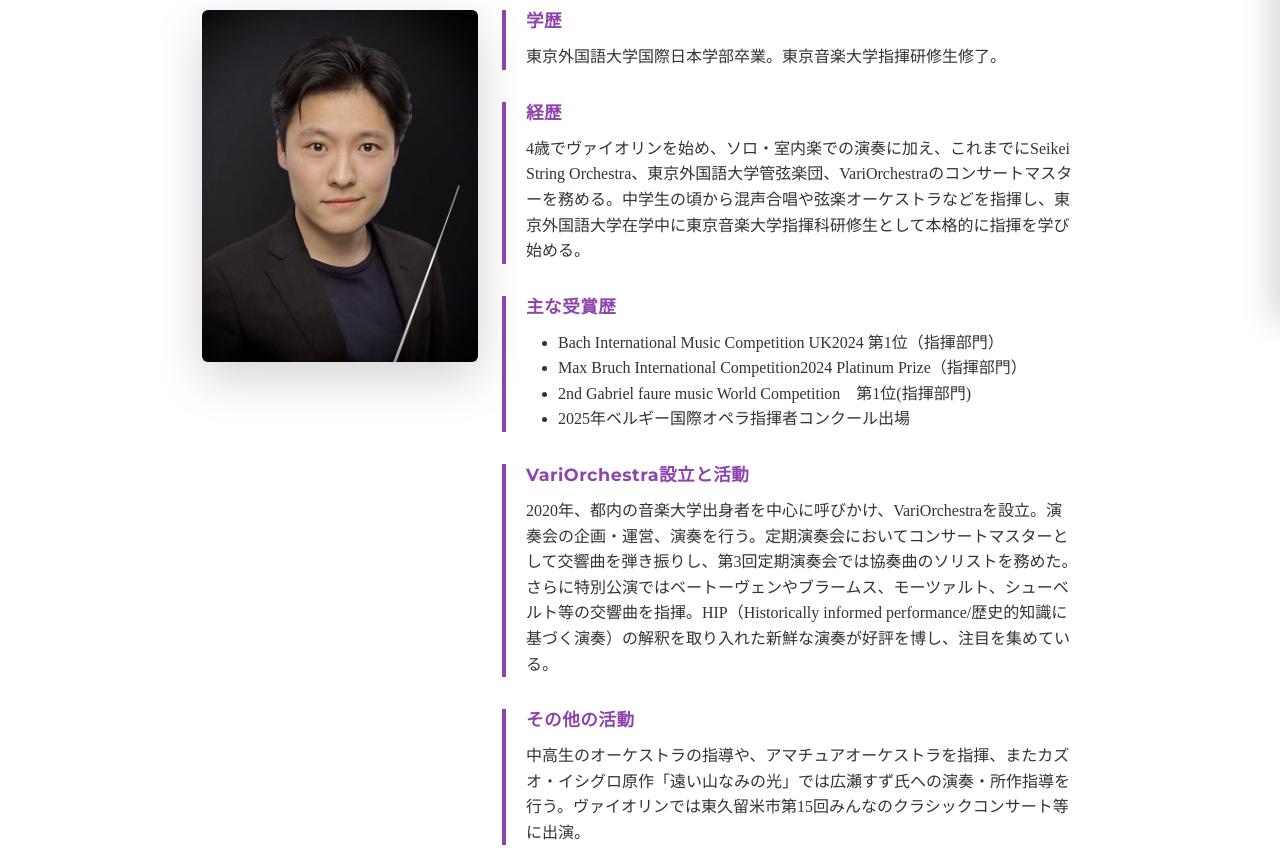
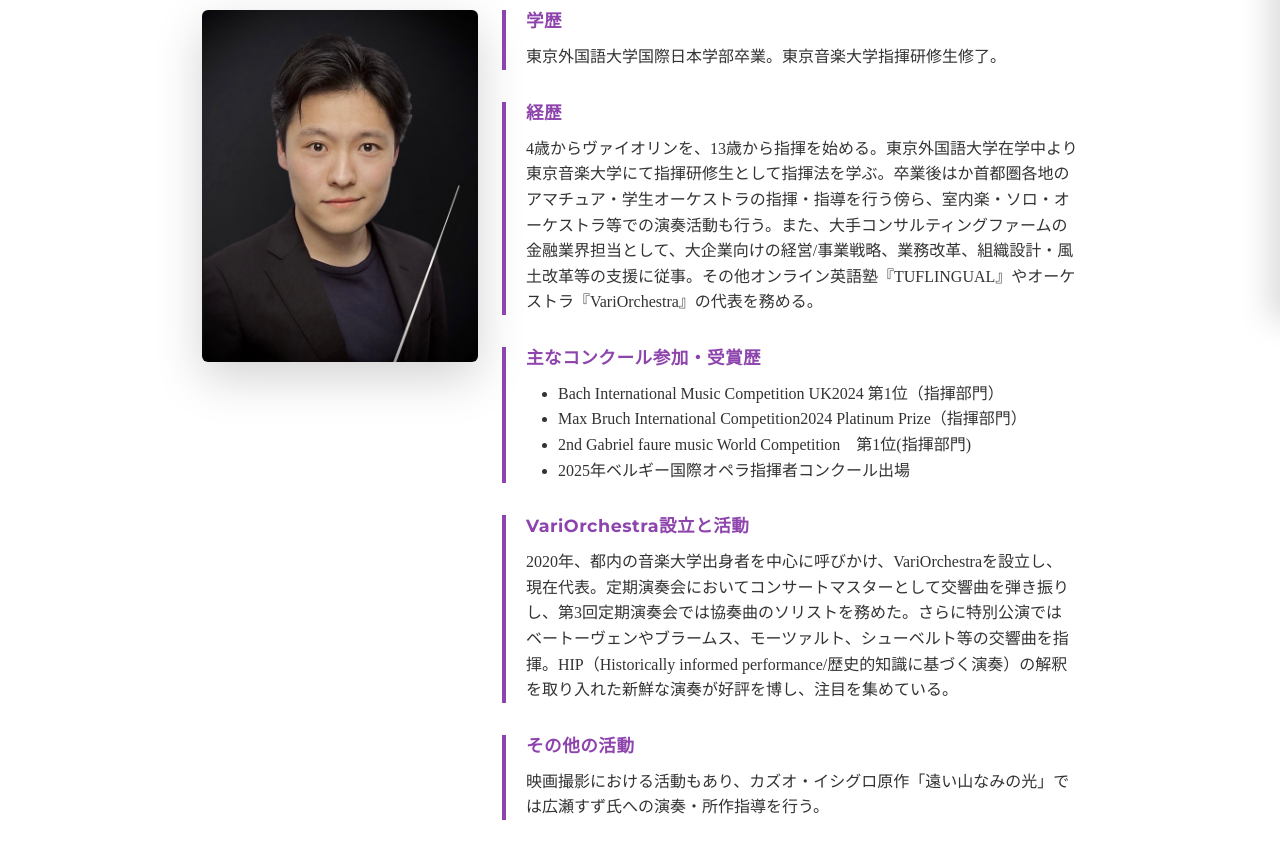
Before and after one commit to shostako315/satoeigo.github.io, a plain HTML site: page index.html in a window 1280 px wide. Shown: the part 480-1328 px from the top of the page. Drawn offline with nearby package versions, Linux system fonts and the light colour scheme.

Commit message:
Update index.html

```diff
--- a/index.html
+++ b/index.html
@@ -65,13 +65,13 @@
                 <div>
                   <h3 class="profile-section-title">経歴</h3>
                   <p>
-                    4歳でヴァイオリンを始め、ソロ・室内楽での演奏に加え、これまでにSeikei String Orchestra、東京外国語大学管弦楽団、VariOrchestraのコンサートマスターを務める。中学生の頃から混声合唱や弦楽オーケストラなどを指揮し、東京外国語大学在学中に東京音楽大学指揮科研修生として本格的に指揮を学び始める。
+                    4歳からヴァイオリンを、13歳から指揮を始める。東京外国語大学在学中より東京音楽大学にて指揮研修生として指揮法を学ぶ。卒業後はか首都圏各地のアマチュア・学生オーケストラの指揮・指導を行う傍ら、室内楽・ソロ・オーケストラ等での演奏活動も行う。また、大手コンサルティングファームの金融業界担当として、大企業向けの経営/事業戦略、業務改革、組織設計・風土改革等の支援に従事。その他オンライン英語塾『TUFLINGUAL』やオーケストラ『VariOrchestra』の代表を務める。
                   </p>
                 </div>
               </section>
               <section class="profile-section">
                 <div>
-                  <h3 class="profile-section-title">主な受賞歴</h3>
+                  <h3 class="profile-section-title">主なコンクール参加・受賞歴</h3>
                   <ul>
                     <li>Bach International Music Competition UK2024 第1位（指揮部門）</li>
                     <li>Max Bruch International Competition2024 Platinum Prize（指揮部門）</li>
@@ -84,7 +84,7 @@
                 <div>
                   <h3 class="profile-section-title">VariOrchestra設立と活動</h3>
                   <p>
-                    2020年、都内の音楽大学出身者を中心に呼びかけ、VariOrchestraを設立。演奏会の企画・運営、演奏を行う。定期演奏会においてコンサートマスターとして交響曲を弾き振りし、第3回定期演奏会では協奏曲のソリストを務めた。さらに特別公演ではベートーヴェンやブラームス、モーツァルト、シューベルト等の交響曲を指揮。HIP（Historically informed performance/歴史的知識に基づく演奏）の解釈を取り入れた新鮮な演奏が好評を博し、注目を集めている。
+                    2020年、都内の音楽大学出身者を中心に呼びかけ、VariOrchestraを設立し、現在代表。定期演奏会においてコンサートマスターとして交響曲を弾き振りし、第3回定期演奏会では協奏曲のソリストを務めた。さらに特別公演ではベートーヴェンやブラームス、モーツァルト、シューベルト等の交響曲を指揮。HIP（Historically informed performance/歴史的知識に基づく演奏）の解釈を取り入れた新鮮な演奏が好評を博し、注目を集めている。
                   </p>
                 </div>
               </section>
@@ -92,7 +92,7 @@
                 <div>
                   <h3 class="profile-section-title">その他の活動</h3>
                   <p>
-                    中高生のオーケストラの指導や、アマチュアオーケストラを指揮、またカズオ・イシグロ原作「遠い山なみの光」では広瀬すず氏への演奏・所作指導を行う。ヴァイオリンでは東久留米市第15回みんなのクラシックコンサート等に出演。
+                    映画撮影における活動もあり、カズオ・イシグロ原作「遠い山なみの光」では広瀬すず氏への演奏・所作指導を行う。
                   </p>
                 </div>
               </section>
```
